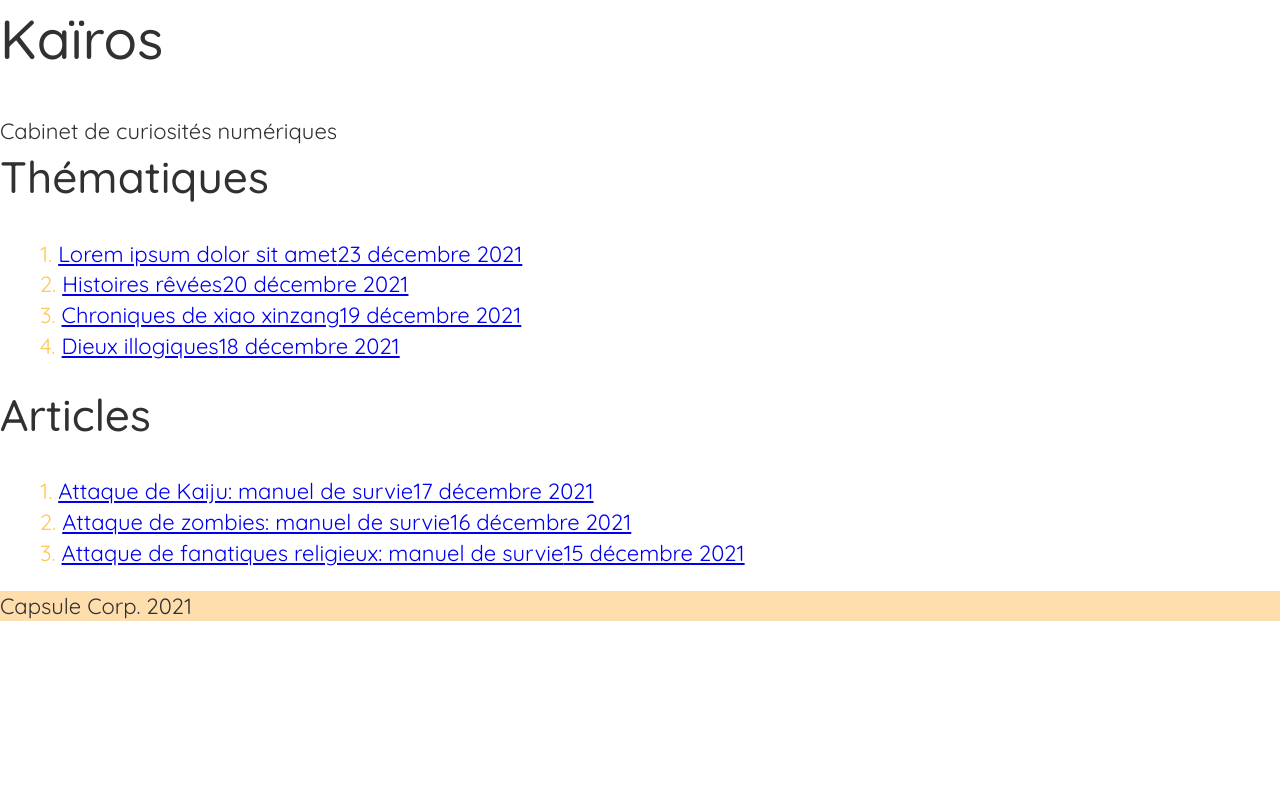
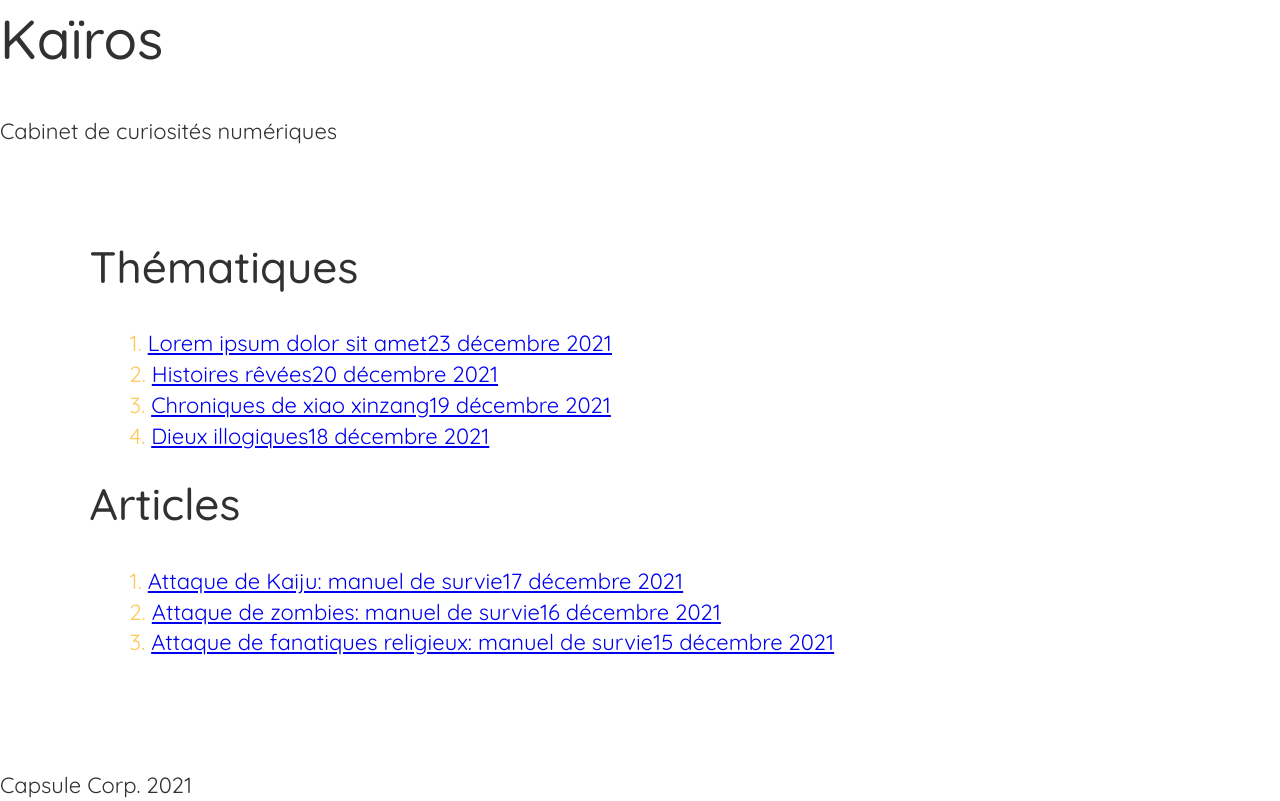
Before and after one commit to kairos666/indie-blog, a Next.js app: page / in a window 1280 px wide. Built offline with nearby package versions, Linux system fonts and the light colour scheme.

Commit message:
generic layout styles

```diff
--- a/components/layouts/GenericPageLayouts.tsx
+++ b/components/layouts/GenericPageLayouts.tsx
@@ -1,15 +1,16 @@
 import { FC } from 'react';
 import Footer from '../transverse/Footer';
 import Header from '../transverse/Header';
+import styles from '../../styles/cmpnts-partials/layouts.module.scss';
 type GenericPageLayoutProps = {};
 
 const GenericPageLayout:FC<GenericPageLayoutProps> = ({ children }) => {
     return (
-        <main>
+        <div className={ styles['generic-layout'] }>
             <Header />
-            { children }
+            <main>{ children }</main>
             <Footer />
-        </main>
+        </div>
     )
 }
 
--- /dev/null
+++ b/styles/cmpnts-partials/layouts.module.scss
@@ -0,0 +1,63 @@
+@import "variables";
+@import "breakpoints-mixin";
+@import "util-functions";
+@import "typography-utilities";
+
+.generic-layout {
+    display: grid;
+    min-height: 100vh;
+    grid-template-columns: 1fr;
+    grid-template-rows: auto 1fr auto;
+    grid-template-areas:
+        "header"
+        "content"
+        "footer";
+    column-gap: vertical-rythm('small', 'txt', 1);
+    row-gap: vertical-rythm('small', 'txt', 1);
+
+    @include rwd('small') {
+        column-gap: vertical-rythm('small', 'txt', 1.5);
+        row-gap: vertical-rythm('small', 'txt', 1.5);
+    }
+    @include rwd('medium') {
+        grid-template-columns: 1fr;
+        grid-template-rows: auto auto auto;
+        grid-template-areas:
+            "header"
+            "content"
+            "footer";
+        column-gap: vertical-rythm('base', 'txt', 2);
+        row-gap: vertical-rythm('base', 'txt', 2);
+    }
+    @include rwd('large') {
+        column-gap: vertical-rythm('large', 'txt', 2);
+        row-gap: vertical-rythm('large', 'txt', 2);
+    }
+
+    & > header {
+        grid-area: header;
+    }
+
+    & > main {
+        grid-area: content;
+        margin-left: vertical-rythm('small', 'txt', 1);
+        margin-right: vertical-rythm('small', 'txt', 1);
+
+        @include rwd('small') {
+            margin-left: vertical-rythm('small', 'txt', 1.5);
+            margin-right: vertical-rythm('small', 'txt', 1.5);
+        }
+        @include rwd('medium') {
+            margin-left: vertical-rythm('base', 'txt', 2);
+            margin-right: vertical-rythm('base', 'txt', 2);
+        }
+        @include rwd('large') {
+            margin-left: vertical-rythm('large', 'txt', 2);
+            margin-right: vertical-rythm('large', 'txt', 2);
+        }
+    }
+
+    & > footer {
+        grid-area: footer;
+    }
+}
--- a/styles/globals.scss
+++ b/styles/globals.scss
@@ -97,15 +97,3 @@ dl {
         margin-left: vertical-rythm('base', 'txt', 1);
     }
 }
-
-footer {
-    @include rwd('small') {
-        background-color: blue;
-    }
-    @include rwd('medium') {
-        background-color: aquamarine;
-    }
-    @include rwd('large') {
-        background-color: navajowhite;
-    }
-}
```
